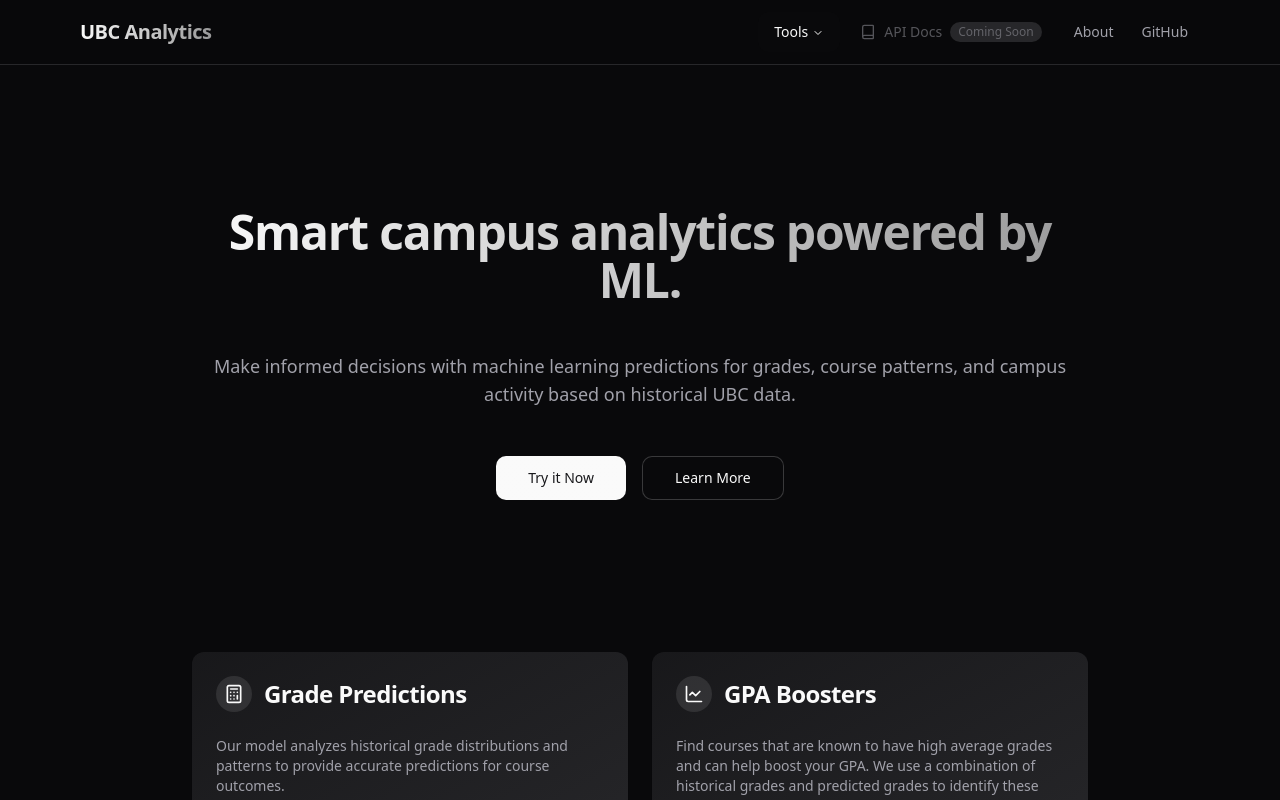
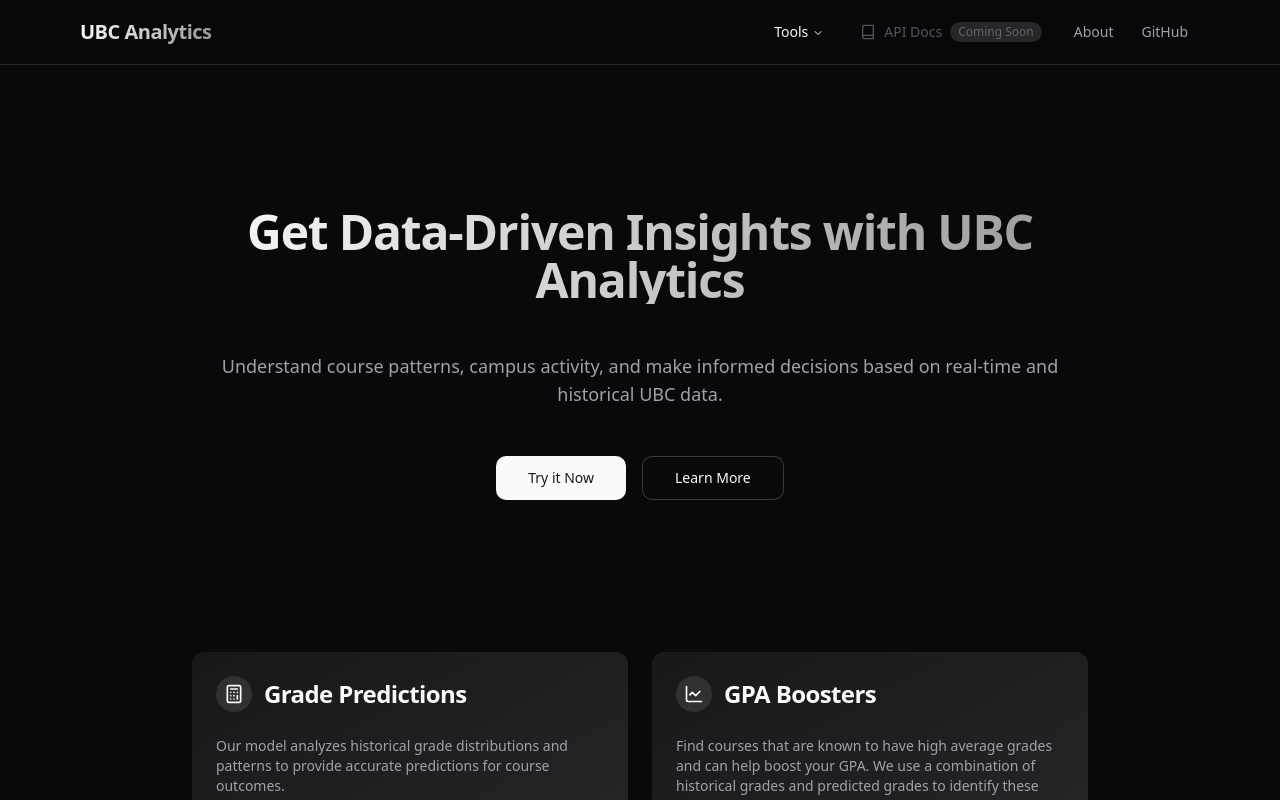
Before and after one commit to adrianlamdev/ubc-analytics, a Next.js app in the folder web/: page / in a window 1280 px wide. Shown: the top 800 px of the page. Built offline with nearby package versions, Linux system fonts and the light colour scheme.

Commit message:
refactor: edit pages to use components

```diff
--- a/web/src/app/about/page.tsx
+++ b/web/src/app/about/page.tsx
@@ -184,6 +184,16 @@
       </Card>
 
       {/* FAQ Section */}
+      <FAQ />
+
+      {/* Experimental Section */}
+      <ExperimentalSection />
+    </div>
+  );
+}
+
+function FAQ() {
+  return (
     <Card className="mt-8">
       <CardHeader>
         <div className="flex items-center gap-2">
@@ -197,9 +207,9 @@
               How accurate are the predictions?
             </AccordionTrigger>
             <AccordionContent className="text-muted-foreground">
-                The model's accuracy varies depending on the course and
-                available historical data. Predictions should be taken as
-                estimates rather than definitive values.
+              The model's accuracy varies depending on the course and available
+              historical data. Predictions should be taken as estimates rather
+              than definitive values.
             </AccordionContent>
           </AccordionItem>
 
@@ -227,8 +237,11 @@
         </Accordion>
       </CardContent>
     </Card>
+  );
+}
 
-      {/* Experimental Section */}
+function ExperimentalSection() {
+  return (
     <Card className="mt-8">
       <CardHeader>
         <div className="flex items-center gap-2">
@@ -266,6 +279,5 @@
         </ul>
       </CardContent>
     </Card>
-    </div>
   );
 }
--- a/web/src/app/layout.tsx
+++ b/web/src/app/layout.tsx
@@ -5,6 +5,7 @@
 import { Separator } from "@/components/ui/separator";
 import Navbar from "@/components/navbar";
 import Footer from "@/components/footer";
+import { cn } from "@/lib/utils";
 
 const inter = Inter({
   subsets: ["latin"],
@@ -12,8 +13,13 @@
 });
 
 export const metadata: Metadata = {
-  title: "Create Next App",
-  description: "Generated by create next app",
+  title: "UBC Analytics",
+  description:
+    "An analytics platform for UBC students and faculty to analyze grades and data using machine learning techniques.",
+  keywords: ["UBC", "analytics", "machine learning", "grades", "data"],
+  authors: [{ name: "Adrian Lam" }],
+  viewport: "width=device-width, initial-scale=1",
+  robots: "index, follow",
 };
 
 export default function RootLayout({
@@ -23,7 +29,14 @@
 }>) {
   return (
     <html lang="en" suppressHydrationWarning>
-      <body className={`${inter.variable} antialiased`}>
+      <body
+        className={cn(
+          inter.variable,
+          "antialiased min-h-screen flex flex-col",
+          "bg-background text-foreground",
+        )}
+      >
+        {/* TODO: Add error boundary */}
         <ThemeProvider
           attribute="class"
           defaultTheme="system"
@@ -31,7 +44,7 @@
           disableTransitionOnChange
         >
           <Navbar />
-          {children}
+          <main className="flex-grow">{children}</main>
           <Footer />
         </ThemeProvider>
       </body>
--- a/web/src/app/page.tsx
+++ b/web/src/app/page.tsx
@@ -15,36 +15,57 @@
 export default function Home() {
   return (
     <div className="min-h-screen p-4 mt-32 md:mt-48">
+      <div className="max-w-4xl mx-auto text-center space-y-6">
         {/* Hero Section */}
-      <div className="max-w-4xl mx-auto text-center space-y-6">
+        <Hero />
+
+        {/* Feature Cards */}
+        <FeatureCardSection />
+
+        {/* FAQ Section */}
+        <FAQ />
+      </div>
+    </div>
+  );
+}
+
+function Hero() {
+  return (
     <motion.div
       initial={{ opacity: 0, y: 20 }}
       animate={{ opacity: 1, y: 0 }}
       transition={{ duration: 0.5 }}
     >
-          <h1 className="text-5xl font-bold tracking-tight bg-gradient-to-r from-primary to-primary/60 bg-clip-text text-transparent">
-            Smart campus analytics powered by ML.
+      <h1
+        className="text-5xl font-bold tracking-tight bg-gradient-to-r from-primary to-primary/60 bg-clip-text text-transparent"
+        aria-label="Get Data-Driven Insights with UBC Analytics"
+      >
+        Get Data-Driven Insights with UBC Analytics
       </h1>
       <p className="text-muted-foreground my-12 text-lg">
-            Make informed decisions with machine learning predictions for
-            grades, course patterns, and campus activity based on historical UBC
-            data.
+        Understand course patterns, campus activity, and make informed decisions
+        based on real-time and historical UBC data.
       </p>
+
       <div className="space-x-4">
         <Button
           size="lg"
           className="bg-gradient-to-r from-primary to-primary/80 hover:from-primary/90 hover:to-primary/70"
           asChild
+          aria-label="Try it Now"
         >
           <Link href="/grade-predictor">Try it Now</Link>
         </Button>
-            <Button size="lg" variant="outline" asChild>
+        <Button size="lg" variant="outline" asChild aria-label="Learn More">
           <Link href="/about">Learn More</Link>
         </Button>
       </div>
     </motion.div>
+  );
+}
 
-        {/* Feature Cards */}
+function FeatureCardSection() {
+  return (
     <div className="grid md:grid-cols-2 gap-6 pt-32">
       <motion.div
         initial={{ opacity: 0, y: 20 }}
@@ -64,11 +85,9 @@
             </div>
           </CardHeader>
           <CardContent className="relative z-10">
-                {" "}
-                {/* Added z-10 */}
             <p className="text-sm text-muted-foreground mb-6 text-left">
-                  Our model analyzes historical grade distributions and patterns
-                  to provide accurate predictions for course outcomes.
+              Our model analyzes historical grade distributions and patterns to
+              provide accurate predictions for course outcomes.
             </p>
             <Link href="/grade-predictor" className="block w-full">
               <Button className="w-full group bg-gradient-to-r from-primary to-primary/80 hover:from-primary/90 hover:to-primary/70">
@@ -99,12 +118,10 @@
             </div>
           </CardHeader>
           <CardContent className="relative z-10">
-                {" "}
-                {/* Added z-10 */}
             <p className="text-sm text-muted-foreground mb-6 text-left">
-                  Find courses that are known to have high average grades and
-                  can help boost your GPA. We use a combination of historical
-                  grades and predicted grades to identify these courses.
+              Find courses that are known to have high average grades and can
+              help boost your GPA. We use a combination of historical grades and
+              predicted grades to identify these courses.
             </p>
             <Link href="/gpa-boosters" className="block w-full">
               <Button className="w-full group bg-gradient-to-r from-primary to-primary/80 hover:from-primary/90 hover:to-primary/70">
@@ -117,8 +134,11 @@
         </Card>
       </motion.div>
     </div>
+  );
+}
 
-        {/* FAQ Section */}
+function FAQ() {
+  return (
     <motion.div
       initial={{ opacity: 0, y: 20 }}
       animate={{ opacity: 1, y: 0 }}
@@ -137,10 +157,10 @@
               </AccordionTrigger>
               <AccordionContent className="text-muted-foreground text-left">
                 Our platform offers two main types of insights: academic
-                    predictions (including course grades and patterns) and
-                    campus analytics (such as location activity levels and
-                    optimal study times, also coming soon). All insights are
-                    data-driven and powered by machine learning.
+                predictions (including course grades and patterns) and campus
+                analytics (such as location activity levels and optimal study
+                times, also coming soon). All insights are data-driven and
+                powered by machine learning.
               </AccordionContent>
             </AccordionItem>
 
@@ -149,11 +169,11 @@
                 What data sources do you use?
               </AccordionTrigger>
               <AccordionContent className="text-muted-foreground text-left">
-                    We use UBC PAIR data for historical course information
-                    (grades, enrollment numbers, etc.) and integrate with Google
-                    Maps/Places API for real-time campus activity levels. All of
-                    our data comes from these public sources to ensure
-                    reliability and transparency.
+                We use UBC PAIR data for historical course information (grades,
+                enrollment numbers, etc.) and integrate with Google Maps/Places
+                API for real-time campus activity levels. All of our data comes
+                from these public sources to ensure reliability and
+                transparency.
               </AccordionContent>
             </AccordionItem>
 
@@ -162,13 +182,12 @@
                 How accurate are the predictions?
               </AccordionTrigger>
               <AccordionContent className="text-muted-foreground text-left">
-                    Accuracy varies by prediction type. For grade predictions,
-                    our model explains about 52% of grade variance (R² score),
-                    with a root mean square error of 5.02 and mean absolute
-                    percentage error of 4.84%. Campus activity predictions are
-                    sourced directly from Google Maps data. We're transparent
-                    about our model's performance and continuously work to
-                    improve it.
+                Accuracy varies by prediction type. For grade predictions, our
+                model explains about 52% of grade variance (R² score), with a
+                root mean square error of 5.02 and mean absolute percentage
+                error of 4.84%. Campus activity predictions are sourced directly
+                from Google Maps data. We're transparent about our model's
+                performance and continuously work to improve it.
               </AccordionContent>
             </AccordionItem>
 
@@ -187,7 +206,5 @@
         </CardContent>
       </Card>
     </motion.div>
-      </div>
-    </div>
   );
 }
--- a/web/src/components/footer.tsx
+++ b/web/src/components/footer.tsx
@@ -53,7 +53,7 @@
                 asChild
               >
                 <Link
-                  href="https://github.com/adrianlamdev/ubc-grades-analysis"
+                  href="https://github.com/adrianlamdev/ubc-analytics"
                   className="flex items-center gap-2"
                   target="_blank"
                   rel="noopener noreferrer"
--- a/web/src/components/navbar.tsx
+++ b/web/src/components/navbar.tsx
@@ -203,7 +203,7 @@
                 asChild
               >
                 <Link
-                  href="https://github.com/adrianlamdev/ubc-grades-analysis"
+                  href="https://github.com/adrianlamdev/ubc-analytics"
                   target="_blank"
                   rel="noopener noreferrer"
                   onClick={() => setOpen(false)}
@@ -221,7 +221,7 @@
 }
 
 const ListItem = React.forwardRef<
-  React.ElementRef<"a">,
+  React.ElementProps<"a">,
   React.ComponentPropsWithoutRef<"a"> & {
     icon?: React.ReactNode;
     title: string;
```
Lines whose indentation alone changed are shown as unchanged.
